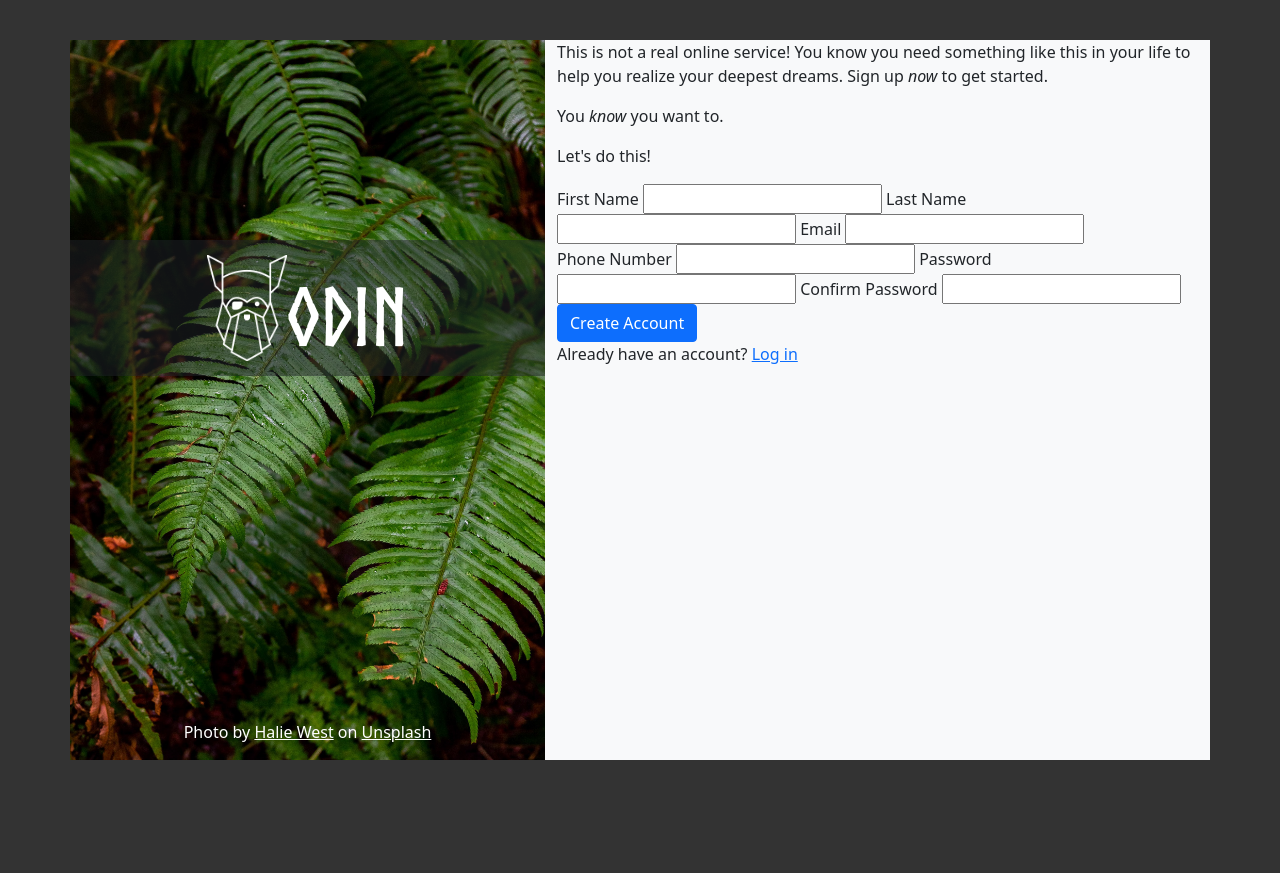
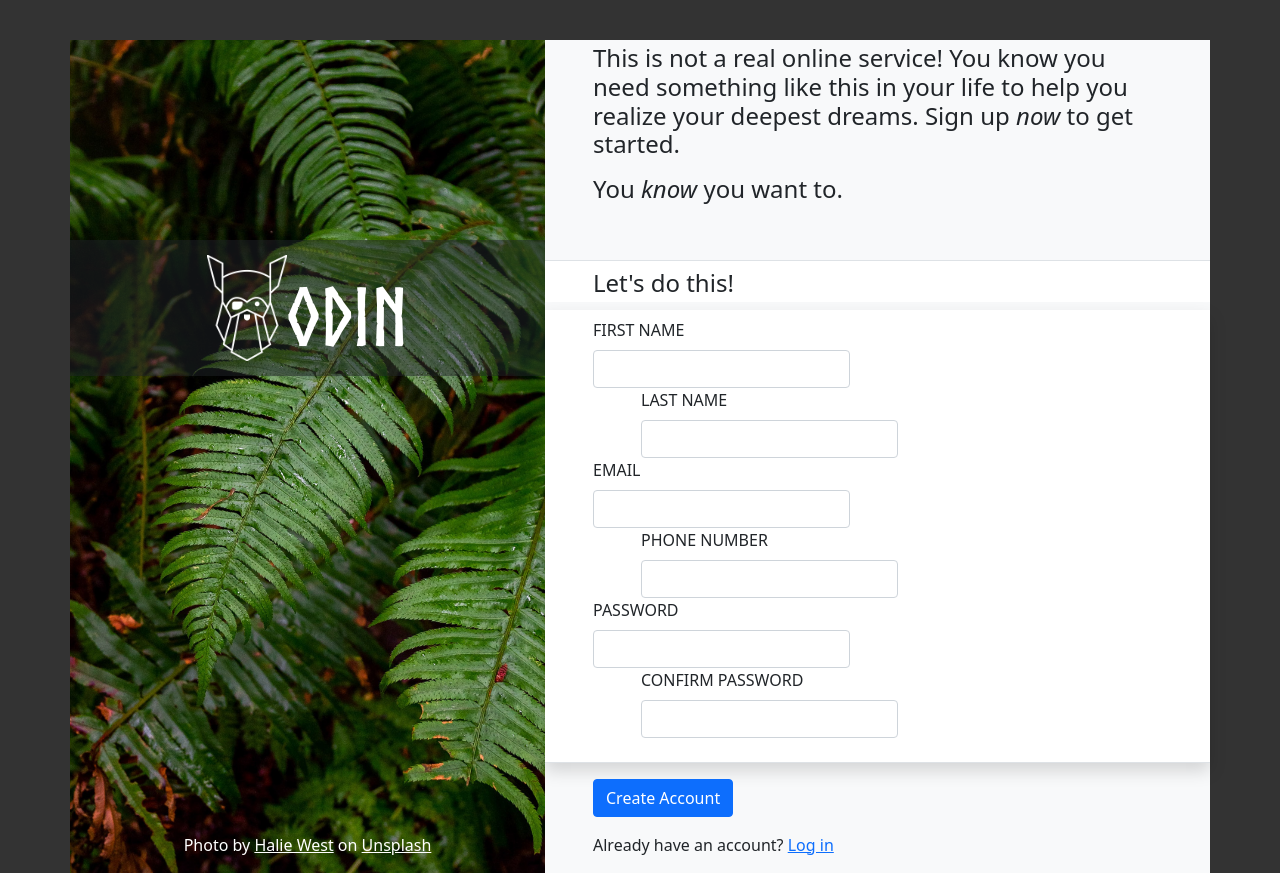
Before and after one commit to sheacronin/signup-form, a plain HTML site: page index.html in a window 1280 px wide. Before the commit the page ends 800 px from the top, so only its background shows below. Drawn offline with nearby package versions, Linux system fonts and the light colour scheme.

Commit message:
Add layout for right side of the page

```diff
--- a/index.html
+++ b/index.html
@@ -18,31 +18,43 @@
                 </div>
                 <p class="align-self-center">Photo by <a href="https://unsplash.com/@haliewestphoto?utm_source=unsplash&utm_medium=referral&utm_content=creditCopyText" class="text-white">Halie West</a> on <a href="https://unsplash.com/?utm_source=unsplash&utm_medium=referral&utm_content=creditCopyText" class="text-white">Unsplash</a></p>
             </div>
-            <div class="col-7 bg-light">
-                <p>This is not a real online service! You know you need something like this in your life to help you realize your deepest dreams. Sign up <em>now</em> to get started.</p>
-                <p>You <em>know</em> you want to.</p>
-                <p>Let's do this!</p>
-                <form>
-                    <label for="first-name">First Name</label>
-                    <input type="text" id="first-name" name="first-name">
+            <div class="col-7 bg-light d-flex flex-column justify-content-center p-0">
+                <p class="h4 px-5 py-1">This is not a real online service! You know you need something like this in your life to help you realize your deepest dreams. Sign up <em>now</em> to get started.</p>
+                <p class="h4 px-5 pt-1 pb-5">You <em>know</em> you want to.</p>
 
-                    <label for="last-name">Last Name</label>
-                    <input type="text" id="last-name" name="last-name">
+                <form class="">
+                    <p class="h4 px-5 pt-2 pb-1 bg-white border-top">Let's do this!</p>
+                    <div class="d-flex flex-wrap bg-white border-bottom px-5 pt-2 pb-4 shadow">
+                        <div>
+                            <label for="first-name" class="form-label">First Name</label>
+                            <input type="text" id="first-name" name="first-name" class="form-control">
+                        </div>
+                        <div class="mx-5">
+                            <label for="last-name" class="form-label">Last Name</label>
+                            <input type="text" id="last-name" name="last-name" class="form-control">
+                        </div>
+                        <div>
+                            <label for="email" class="form-label">Email</label>
+                            <input type="email" id="email" name="email" class="form-control">
+                        </div>
+                        <div class="mx-5">
+                            <label for="phone-number" class="form-label">Phone Number</label>
+                            <input type="tel" id="phone-number" name="phone-number" class="form-control">
+                        </div>
+                        <div>
+                            <label for="password" class="form-label">Password</label>
+                            <input type="password" id="password" name="password" class="form-control">
+                        </div>
+                        <div class="mx-5">
+                            <label for="password-confirm" class="form-label">Confirm Password</label>
+                            <input type="password" id="password-confirm" name="password-confirm" class="form-control">
+                        </div>
+                    </div>
 
-                    <label for="email">Email</label>
-                    <input type="email" id="email" name="email">
-
-                    <label for="phone-number">Phone Number</label>
-                    <input type="tel" id="phone-number" name="phone-number">
-
-                    <label for="password">Password</label>
-                    <input type="password" id="password" name="password">
-
-                    <label for="password-confirm">Confirm Password</label>
-                    <input type="password" id="password-confirm" name="password-confirm">
-
-                    <button type="submit" class="btn btn-primary">Create Account</button>
-                    <p>Already have an account? <a href="#">Log in</a></p>
+                    <div class="px-5 pt-3">
+                        <button type="submit" class="btn btn-primary">Create Account</button>
+                        <p class="pt-3">Already have an account? <a href="#">Log in</a></p>
+                    </div>
                 </form>
             </div>
         </div>
--- a/style.css
+++ b/style.css
@@ -29,3 +29,7 @@ body {
     font-family: 'Norse-Bold', sans-serif;
     display: inline;
 }
+
+.form-label {
+    text-transform: uppercase;
+}
```
